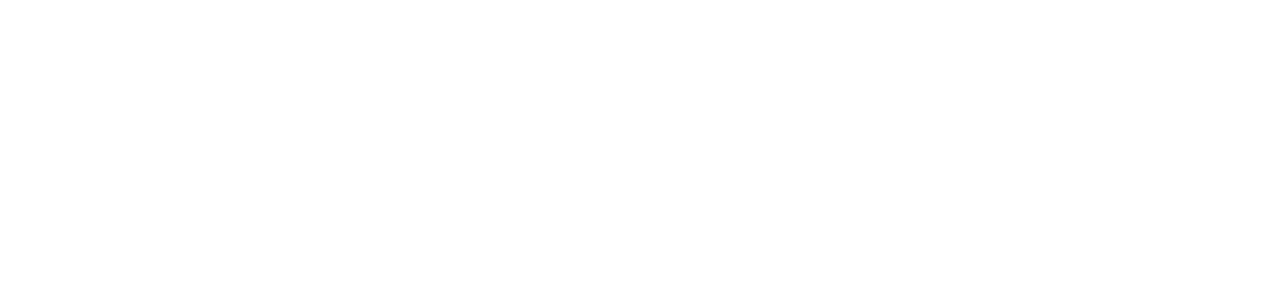
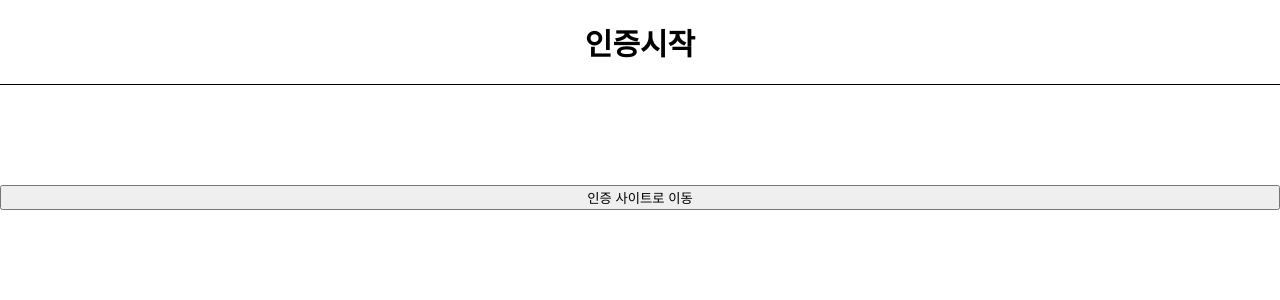
Before and after one commit to C-H-Kim/React-Project, a React (Create React App) app in the folder fintech/: page / in a window 1280 px wide. Before the commit this address had no page. Shown: the top 300 px of the page. Built offline with nearby package versions, Linux system fonts and the light colour scheme.

Commit message:
[feat] 금결원 API 인증 사이트 이동 코드 작성 완료
- 인증 사이트 이동 기능 작성 완료

```diff
--- a/fintech/src/App.js
+++ b/fintech/src/App.js
@@ -1,12 +1,14 @@
 import "./App.css";
 import { BrowserRouter, Routes, Route } from "react-router-dom";
 import NewsPage from "./pages/NewsPage";
+import IndexPage from "./pages/IndexPage";
 
 
 function App() {
   return (
     <BrowserRouter>
       <Routes>
+        <Route path="/" element={<IndexPage />}></Route>
         <Route path="/news" element={<NewsPage />}></Route>
       </Routes>
     </BrowserRouter>
--- /dev/null
+++ b/fintech/src/pages/IndexPage.js
@@ -0,0 +1,28 @@
+import React from "react";
+import AppHeader from "../components/Common/AppHeader";
+import styled from "styled-components";
+
+const AuthButton = styled.button`
+    margin-top: 100px;
+    width: 100%;
+`;
+
+const IndexPage = () => {
+    const handleClick = () => {
+        let tmpwindow = window.open("about:blank");
+
+        const cliendId = "2b0e5c0e-5e81-4281-b336-bf1f058805e2";
+        const callbackUrl = "http://localhost:3000/authResult";
+
+        tmpwindow.location.href = `https://testapi.openbanking.or.kr/oauth/2.0/authorize?response_type=code&client_id=${cliendId}&redirect_uri=${callbackUrl}&scope=login inquiry transfer&state=b80BLsfigm9OokPTjy03elbJqRHOfGSY&auth_type=0`;
+    };
+
+    return (
+        <div>
+            <AppHeader title={"인증시작"}></AppHeader>
+            <AuthButton onClick={handleClick}>인증 사이트로 이동</AuthButton>
+        </div>
+    );
+};
+
+export default IndexPage;
```
